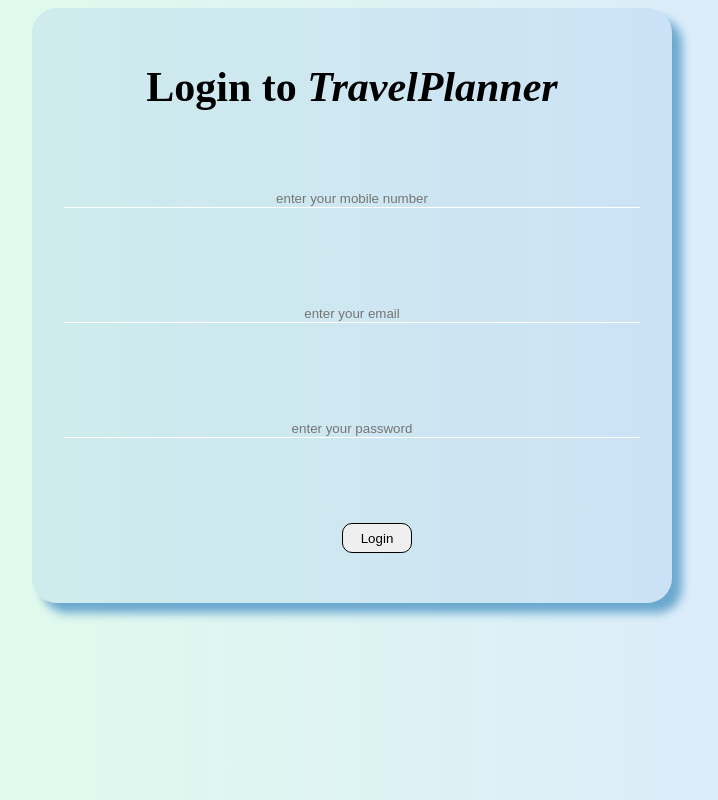
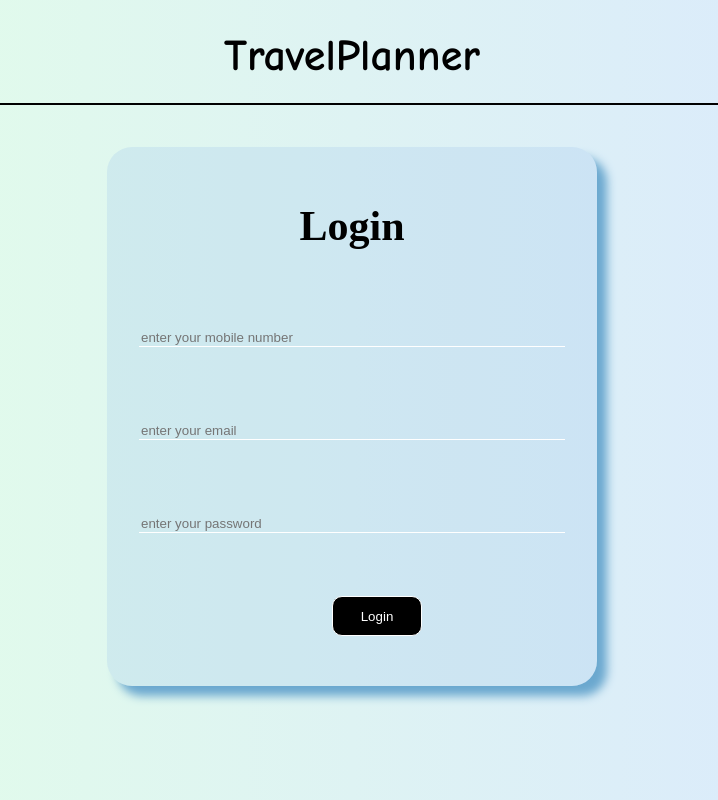
Before and after one commit to mayuriposham284-lang/WPD-Microproject, a plain HTML site: page index.html in a window 1280 px wide. Shown: the whole page, without its empty margins (288-1006 px from the left). Drawn offline with Linux system fonts and the light colour scheme.

Commit message:
Add files via upload

```diff
--- a/index.html
+++ b/index.html
@@ -1,13 +1,12 @@
 <html>
     <head>
-        <title>Registration page</title>
+        <title>Login Page</title>
         <style>
         body
         {
             background: #EEAECA;
             background-image: linear-gradient(90deg, #e3ffe7 0%, #d9e7ff 100%);
             justify-content: center;
-
         }
         .container
         {
@@ -18,38 +17,48 @@
         {
             display: flex;
             flex-direction: column;
-            gap: 10px;
+            gap: 5px;
             line-height: 1.9;
             margin-bottom: 30px;
-
         }
         a
-            {
-                text-decoration: none;
-                color: rgb(0, 0, 0);
-            }
+        {
+            text-decoration: none;
+            color: rgb(0, 0, 0);
+        }
+        header
+        {
+            margin-top: 30px;
+            text-align: center;
+            font-size: 44px;
+            color: black;
+            font-weight: bold;
+            font-family: Comic Sans MS;
+        }
         .box
         {
             justify-content: center;
             background-color:rgba(148, 188, 233, 0.226);
             height:auto;
+            margin-top: 20px;
             padding: 40px;
             border-color: black;
-            width:600px;
+            width:450px;
             padding: 20px;
             border-radius: 25px;
             font-size: 28px;
-            box-shadow: 10px 10px 10px rgb(107, 168, 207);
+            box-shadow:10px 10px 10px rgb(107, 168, 207);
             transition: all 0.3s ease;
         }
         .box:hover
         {
             transform: scale(1.01);
-            box-shadow: 10px 10px 10px rgb(38, 49, 125);
+            box-shadow: 10px 10px 10px rgb(135, 141, 179);
         }
         input,option,select
         {
             margin: 12px;
+            margin-bottom: 0px;
             border: none;
             color: black;
             background-color: rgb(166, 213, 232);
@@ -60,42 +69,55 @@
         {
             text-decoration: none;
             margin-left: 50px;
-            height: 30px;
-            width:70px;
+            background-color: black;
+            color: #ffffff;
+            border-color: white;
+            height: 40px;
+            cursor: pointer;
+            width:90px;
+            margin-top: 0px;
             border-radius: 10px;
             border: 1px solid;
             transition: all 0.3sec ease;
+        }
+        a
+        {
+            color: white;
+        }
+        a:hover
+        {
+            color: black;
         }
         button:hover
         {
             align-items: center;
             text-decoration: none;
             transform: scale(1.01);
-            background-color: #08328e;
-            color:white;
+            background-color: #fefefe;
+            color:rgb(0, 0, 0);
         }
         h2
         {
             text-align: center;
             font-display:fallback;
         }
-        input:placeholder-shown
-        {
-            text-align: center;
-        }
     </style>
     </head>
+    <header>
+        <div class="header">
+            TravelPlanner
+        </div><hr color="black">
+    </header>
     <body>
         <div class="body">
             <div class="container">
      <div class="box">
-        <center><h2>Login to <i>TravelPlanner</i></h2></center>
+        <center><h2>Login</h2></center>
         <br>
         <form>
             <input type="tel" placeholder="enter your mobile number" required> <br>
             <input type="email" placeholder="enter your email" required><br>
             <input type="password" placeholder="enter your password" required><br>
-
             <div class="button">
                 <center>
                     <button >
```
Also changed, not shown: login.html (+12 -5 lines), loginpage.html (+16 -10 lines), page1.html (+2 -2 lines), page2.html (+1 -1 lines), page3.html (+1 -1 lines), page4.html (+1 -1 lines).
